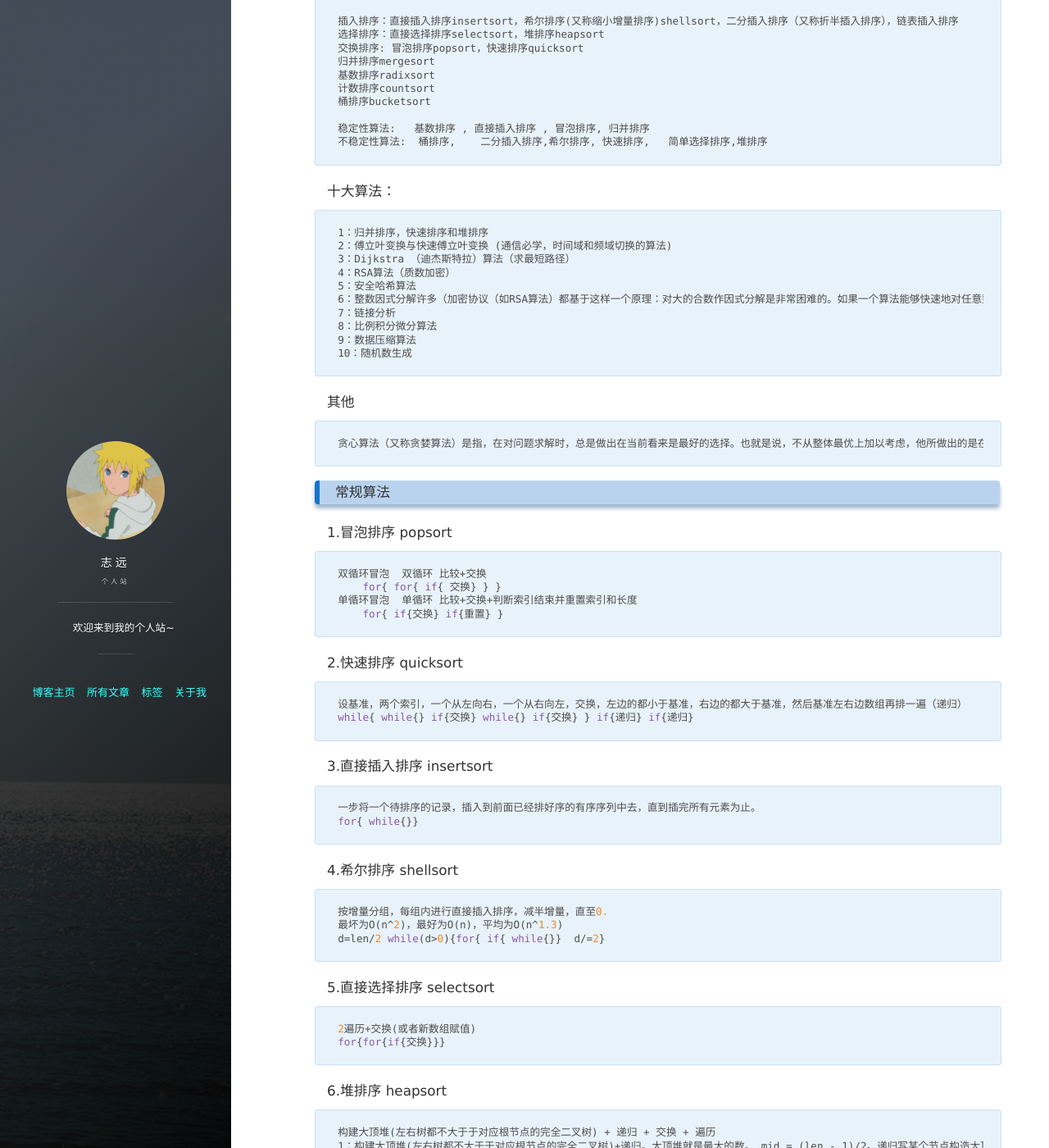
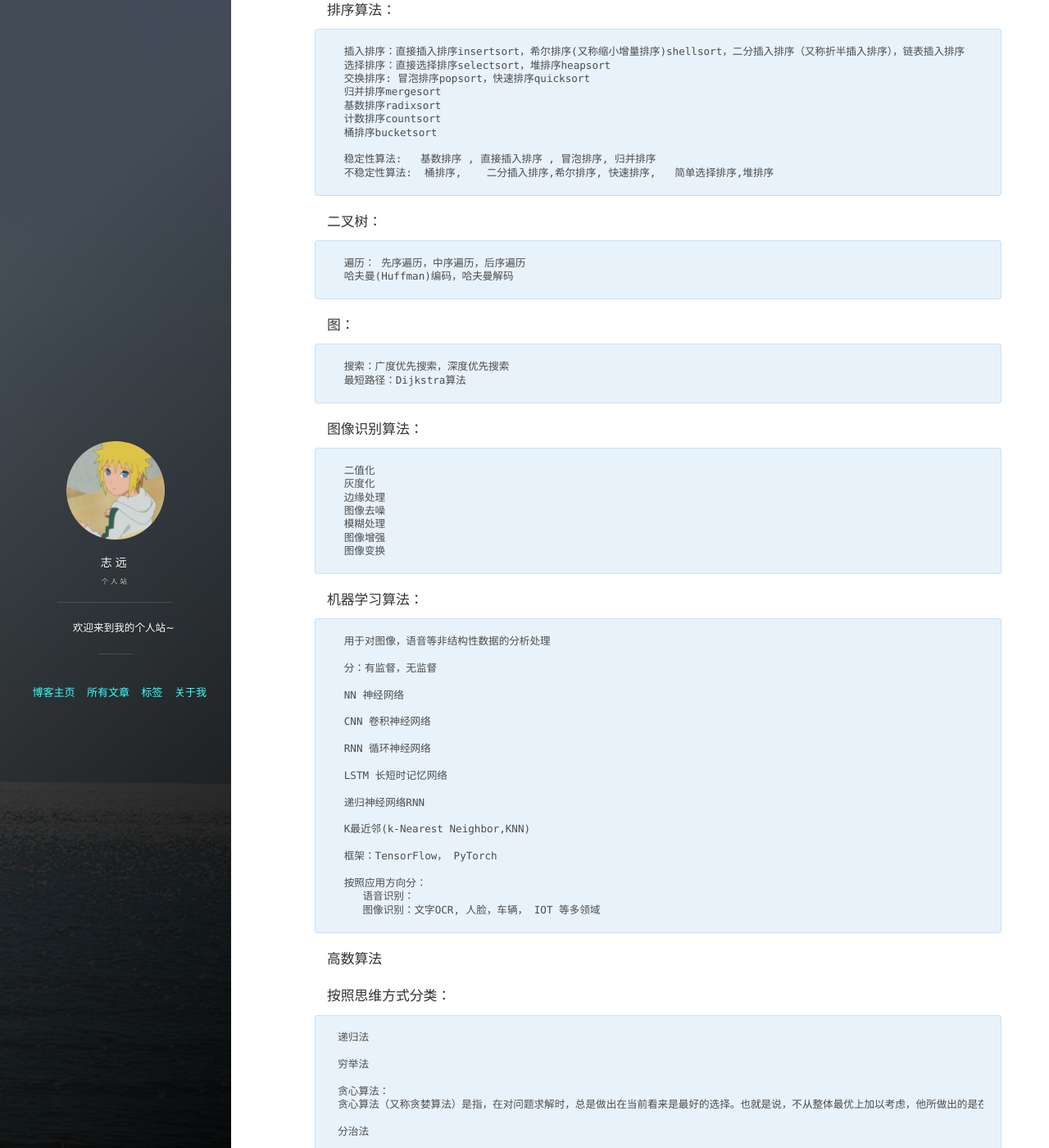
Before and after one commit to blueskyxzy/blueskyxzy.github.io, a Jekyll site: the page built from _posts/2019-11-20-algorithms.md, in a window 1280 px wide and 1400 px high, scrolled down 258 px. Shown: the whole window at 82% size. Built offline with Jekyll 4.4.1, drawn with Linux system fonts in a browser that asks for light colours; nearby versions of some CDN libraries; comment, search, counter and statistics services are not loaded; some of the changed text lies outside the part shown.

Commit message:
算法总结

```diff
--- a/_posts/2019-11-20-algorithms.md
+++ b/_posts/2019-11-20-algorithms.md
@@ -6,19 +6,78 @@ tags: 总结
 ---
 
 ### 算法归纳分类
-排序，查找，二叉树，图
+#### 评定指标：
+时间复杂度和 空间复杂度
 
-#### 排序算法
-    插入排序：直接插入排序insertsort，希尔排序(又称缩小增量排序)shellsort，二分插入排序（又称折半插入排序），链表插入排序
-    选择排序：直接选择排序selectsort，堆排序heapsort
-    交换排序: 冒泡排序popsort，快速排序quicksort
-    归并排序mergesort
-    基数排序radixsort
-    计数排序countsort
-    桶排序bucketsort
+#### 排序算法：
+     插入排序：直接插入排序insertsort，希尔排序(又称缩小增量排序)shellsort，二分插入排序（又称折半插入排序），链表插入排序
+     选择排序：直接选择排序selectsort，堆排序heapsort
+     交换排序: 冒泡排序popsort，快速排序quicksort
+     归并排序mergesort
+     基数排序radixsort
+     计数排序countsort
+     桶排序bucketsort
 
-    稳定性算法:   基数排序 , 直接插入排序 , 冒泡排序, 归并排序
-    不稳定性算法:  桶排序,    二分插入排序,希尔排序, 快速排序,   简单选择排序,堆排序
+     稳定性算法:   基数排序 , 直接插入排序 , 冒泡排序, 归并排序
+     不稳定性算法:  桶排序,    二分插入排序,希尔排序, 快速排序,   简单选择排序,堆排序
+
+#### 二叉树：
+     遍历： 先序遍历，中序遍历，后序遍历
+     哈夫曼(Huffman)编码，哈夫曼解码
+
+#### 图：
+     搜索：广度优先搜索，深度优先搜索
+     最短路径：Dijkstra算法
+
+#### 图像识别算法：
+     二值化
+     灰度化
+     边缘处理
+     图像去噪
+     模糊处理
+     图像增强
+     图像变换
+
+#### 机器学习算法：
+     用于对图像，语音等非结构性数据的分析处理
+
+     分：有监督，无监督
+
+     NN 神经网络
+
+     CNN 卷积神经网络
+
+     RNN 循环神经网络
+
+     LSTM 长短时记忆网络
+
+     递归神经网络RNN
+
+     K最近邻(k-Nearest Neighbor,KNN)
+
+     框架：TensorFlow， PyTorch
+
+     按照应用方向分：
+        语音识别：
+        图像识别：文字OCR, 人脸，车辆， IOT 等多领域
+
+#### 高数算法
+
+#### 按照思维方式分类：
+    递归法
+
+    穷举法
+
+    贪心算法：
+    贪心算法（又称贪婪算法）是指，在对问题求解时，总是做出在当前看来是最好的选择。也就是说，不从整体最优上加以考虑，他所做出的是在某种意义上的局部最优解。
+
+    分治法
+
+    动态规划
+
+    迭代法
+
+    回溯法
 
 #### 十大算法：
     1：归并排序，快速排序和堆排序
@@ -31,9 +90,6 @@ tags: 总结
     8：比例积分微分算法
     9：数据压缩算法
     10：随机数生成
-
-#### 其他
-    贪心算法（又称贪婪算法）是指，在对问题求解时，总是做出在当前看来是最好的选择。也就是说，不从整体最优上加以考虑，他所做出的是在某种意义上的局部最优解。
 
 ### 常规算法
 #### 1.冒泡排序 popsort
```
